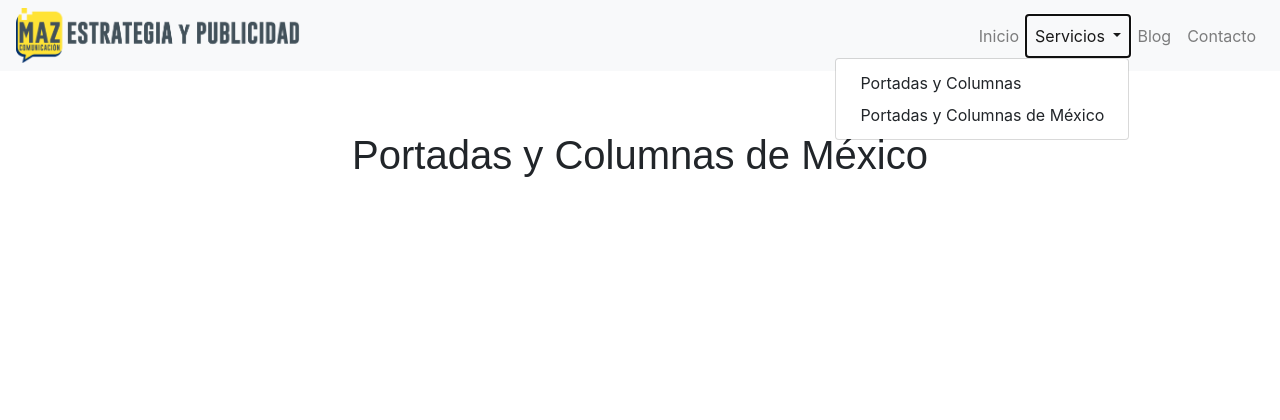
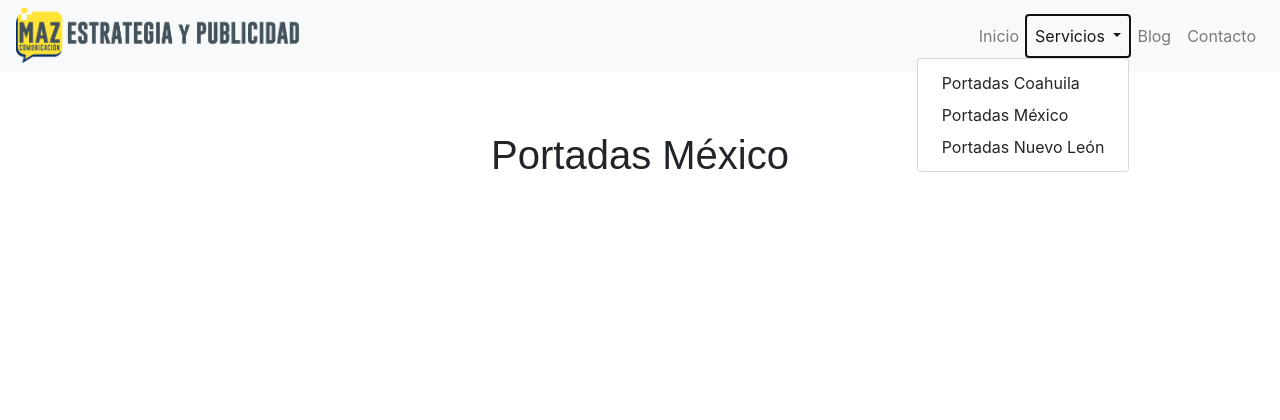
Before and after one commit to sebastianmarines/Maz-Comunicacion, a Django app: page /portadas-y-columnas/mexico/ in a window 1280 px wide, after a click on "Servicios". Shown: the top 420 px of the page. Run offline with Django 3.2, Linux system fonts and the light colour scheme; data that the repository does not hold is empty; some libraries are stand-ins or nearby versions.

Commit message:
Add portadas nuevo leon

```diff
--- a/periodicos/models.py
+++ b/periodicos/models.py
@@ -5,9 +5,11 @@ import storage_backends
 class PortadasYColumnas(models.Model):
     PORTADAS = 1
     PORTADASMEXICO = 2
+    PORTADASNL = 3
     CATEGORY = (
-        (PORTADAS, ('Portadas Y Columnas')),
-        (PORTADASMEXICO, ('Portadas Y Columnas de México'))
+        (PORTADAS, ('Portadas Coahuila')),
+        (PORTADASMEXICO, ('Portadas México')),
+            (PORTADASNL, ('Portadas Nuevo León'))
     )
 
     title = models.CharField(max_length=15)
--- a/periodicos/templates/portadas-y-columnas.html
+++ b/periodicos/templates/portadas-y-columnas.html
@@ -11,10 +11,12 @@
           <div class="row">
               {% for periodico in periodicos %}
                 <div class="col-lg-3 col-md-4 col-sm-6 col-xs-6">
-                {% if mexico %}
+                {% if cat == 1 %}
+                    <a href="{% url 'periodicos:portada' periodico.slug %}">
+                {% elif cat == 2 %}
                     <a href="{% url 'periodicos:portada_mexico' periodico.slug %}">
-                {% else %}
-                    <a href="{% url 'periodicos:portada' periodico.slug %}">
+                {% elif cat == 3 %}
+                    <a href="{% url 'periodicos:portada_nl' periodico.slug %}">
                 {% endif %}
                     <img
                       class="img-fluid"
--- a/periodicos/urls.py
+++ b/periodicos/urls.py
@@ -6,9 +6,11 @@ app_name = "periodicos"
 
 urlpatterns = [
     path('portadas-y-columnas/', include([
-        path('', views.portadas_list, name="portadas"),
+        path('coahuila/', views.portadas_list, name="portadas"),
+        path('coahuila/<slug:slug>/', views.portada, name="portada"),
         path('mexico/', views.portadas_list_mexico, name="portadas_mexico"),
         path('mexico/<slug:slug>/', views.portada_mexico, name="portada_mexico"),
-        path('<slug:slug>/', views.portada, name="portada"),
+        path('nuevo-leon/', views.portadas_list_nl, name="portadas_nl"),
+        path('nuevo-leon/<slug:slug>', views.portada_nl, name="portada_nl"),
     ]))
 ]
--- a/periodicos/views.py
+++ b/periodicos/views.py
@@ -6,8 +6,8 @@ from .models import PortadasYColumnas
 def portadas_list(request):
     objs = PortadasYColumnas.objects.filter(category=1)
     context = {
-        'title': "Portadas y Columnas",
-        'mexico': False,
+        'title': "Portadas Coahuila",
+        'cat': 1,
         'periodicos': objs
     }
 
@@ -24,8 +24,8 @@ def portada(request, slug):
 def portadas_list_mexico(request):
     objs = PortadasYColumnas.objects.filter(category=2)
     context = {
-        'title': "Portadas y Columnas de México",
-        'mexico': True,
+        'title': "Portadas México",
+        'cat': 2,
         'periodicos': objs
     }
 
@@ -37,3 +37,21 @@ def portada_mexico(request, slug):
     obj = get_object_or_404(queryset, slug=slug)
 
     return render(request, 'periodico.html', {'periodico': obj})
+
+
+def portadas_list_nl(request):
+    objs = PortadasYColumnas.objects.filter(category=3)
+    context = {
+        'title': "Portadas Nuevo León",
+        'cat': 3,
+        'periodicos': objs
+    }
+
+    return render(request, 'portadas-y-columnas.html', context)
+
+
+def portada_nl(request, slug):
+    queryset = PortadasYColumnas.objects.filter(category=3)
+    obj = get_object_or_404(queryset, slug=slug)
+
+    return render(request, 'periodico.html', {'periodico': obj})
--- a/web/templates/partials/nav.html
+++ b/web/templates/partials/nav.html
@@ -53,8 +53,9 @@
             <a class="dropdown-item" href="{% url 'web:servicios' service.slug %}">{{ service.title }}</a>
             {% endfor %}
 
-            <a class="dropdown-item" href="{% url 'periodicos:portadas' %}">Portadas y Columnas</a>
-            <a class="dropdown-item" href="{% url 'periodicos:portadas_mexico' %}">Portadas y Columnas de México</a>
+            <a class="dropdown-item" href="{% url 'periodicos:portadas' %}">Portadas Coahuila</a>
+            <a class="dropdown-item" href="{% url 'periodicos:portadas_mexico' %}">Portadas México</a>
+            <a class="dropdown-item" href="{% url 'periodicos:portadas_nl' %}">Portadas Nuevo León</a>
         </div>
       </li>
       <li class="nav-item">
```
